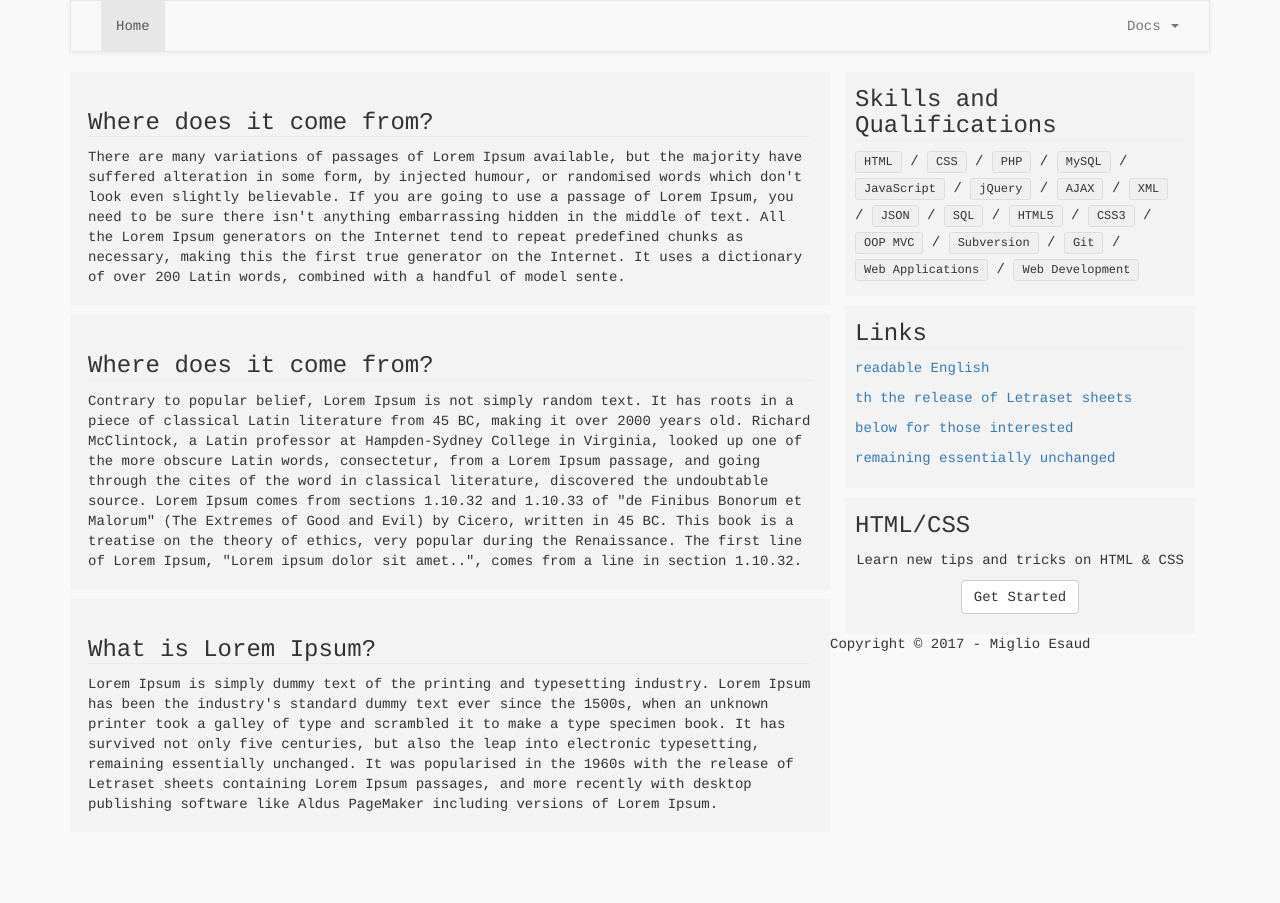
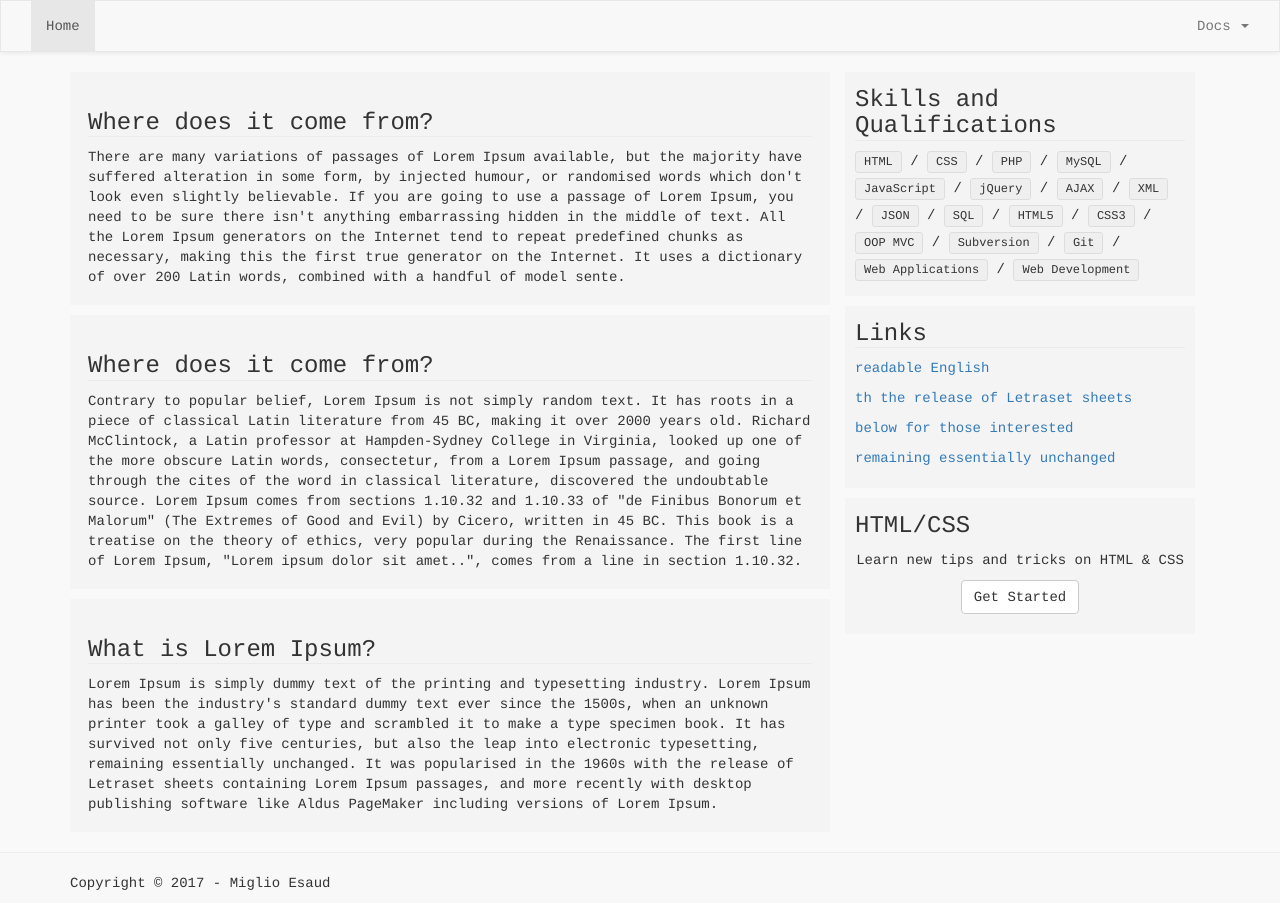
Before and after one commit to mig1098/mig1098.github.io, a Jekyll site: the page built from index.html, in a window 1280 px wide. Built offline with Jekyll 4.4.1, drawn with Linux system fonts in a browser that asks for light colours; Markdown is read by kramdown in place of the engine named in the settings.

Commit message:
Update default.html

```diff
--- a/_layouts/default.html
+++ b/_layouts/default.html
@@ -3,11 +3,11 @@
     {% include head.html %}
     <body>
         <section id="mg-wrapper">
+            {% include header.html %}
             <div class="container">
-                {% include header.html %}
                 {{ content }}
-                {% include footer.html %}
             </div> <!-- /container -->
+            {% include footer.html %}
         </section> <!-- /.mg-wrapper -->
         {% include scripts.html %}
     </body>
```
